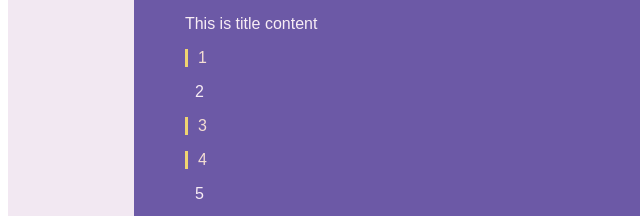
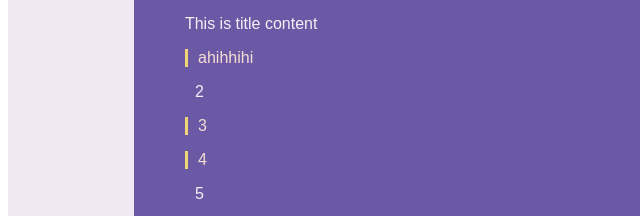
Before and after one commit to Hizu13/learningHTML, a plain HTML site: page index.html in a window 1280 px wide. Shown: the part 397-613 px from the top of the page, 0-640 px from the left. Drawn offline with Linux system fonts and the light colour scheme.

Commit message:
edit test git

```diff
--- a/index.html
+++ b/index.html
@@ -25,7 +25,7 @@
                     HTML summary
                 </h3>
                 <p class="title-content">This is title content</p>
-                <p class="content left ">1</p>
+                <p class="content left ">ahihhihi</p>
                 <p class="content">2</p>
                 <p class="content left ">3</p>
                 <p class="content left ">4</p>
```
